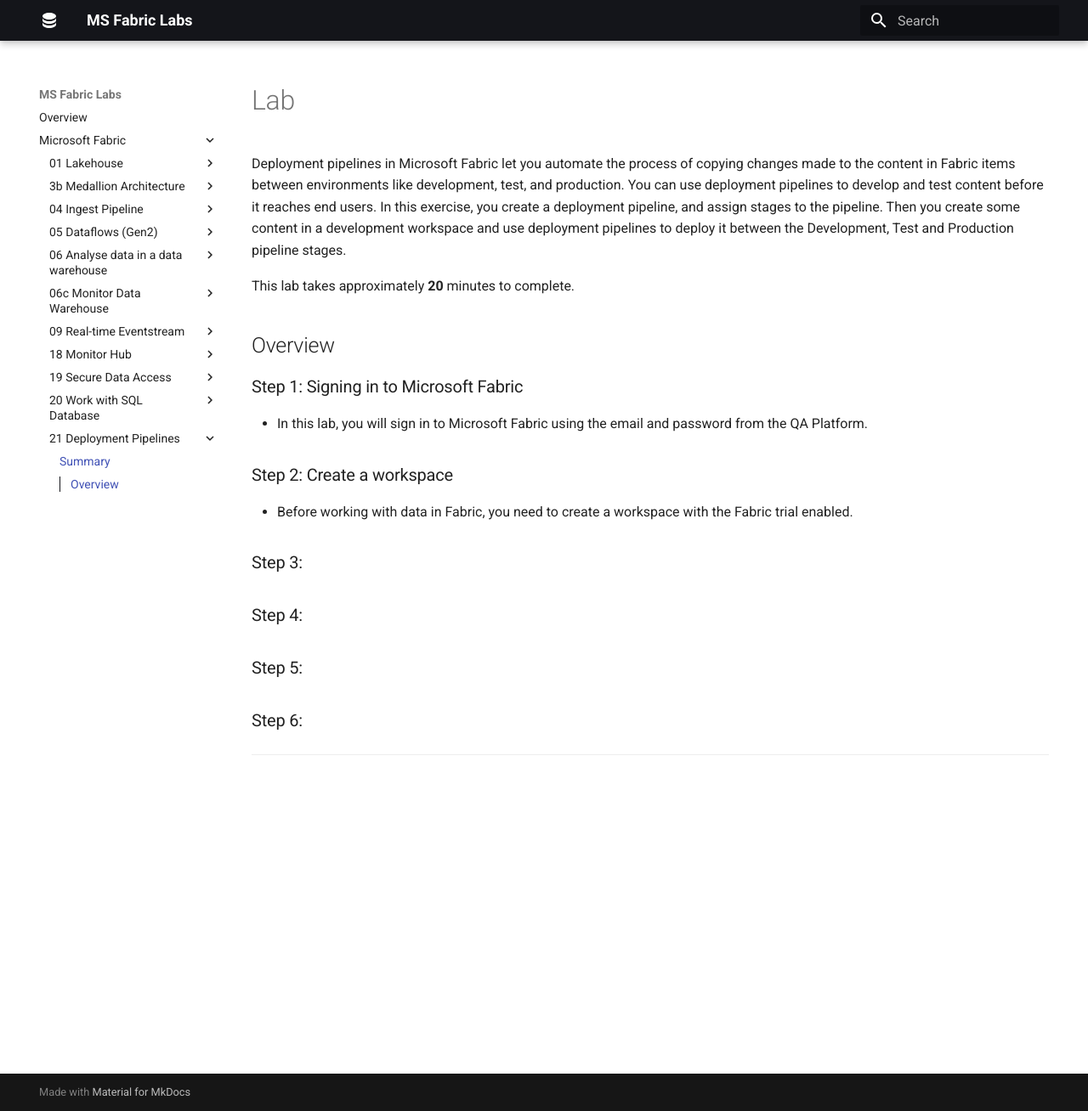
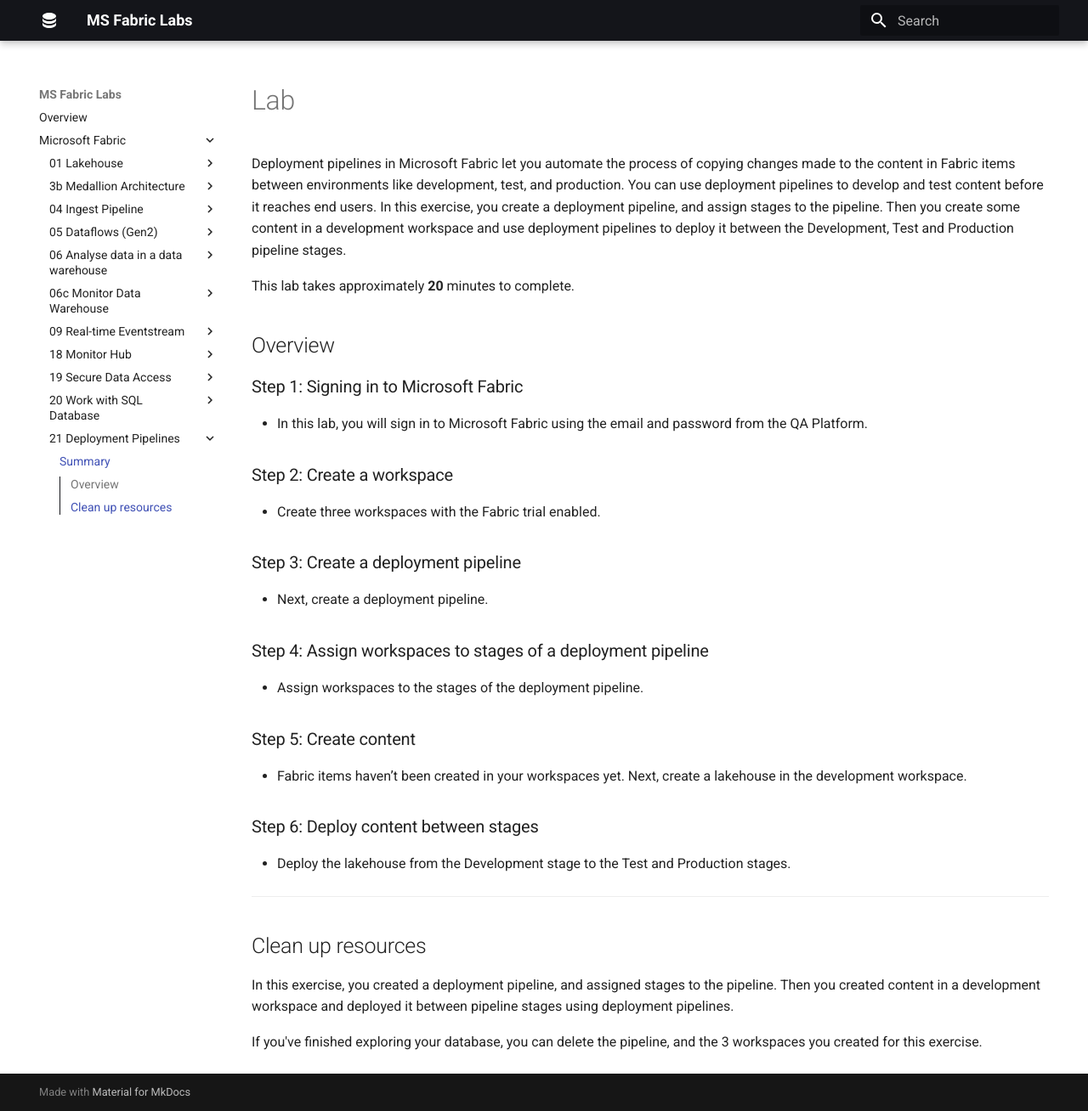
Before and after one commit to qaalabs/fabric, an MkDocs documentation site: the page built from docs/21-implement-cicd/summary.md, in a window 1280 px wide and 1308 px high. Shown: the whole window at 85% size. Built offline with MkDocs 1.6.1 and Material for MkDocs 9.7.7, drawn with Linux system fonts in a browser that asks for light colours.

Commit message:
update lab 21

```diff
--- a/docs/21-implement-cicd/summary.md
+++ b/docs/21-implement-cicd/summary.md
@@ -12,14 +12,28 @@
 
 ### Step 2: Create a workspace
 
-- Before working with data in Fabric, you need to create a workspace with the Fabric trial enabled.
+- Create three workspaces with the Fabric trial enabled.
 
-### Step 3:
+### Step 3: Create a deployment pipeline
 
-### Step 4:
+- Next, create a deployment pipeline.
 
-### Step 5:
+### Step 4: Assign workspaces to stages of a deployment pipeline
 
-### Step 6:
+- Assign workspaces to the stages of the deployment pipeline.
+
+### Step 5: Create content
+
+- Fabric items haven’t been created in your workspaces yet. Next, create a lakehouse in the development workspace.
+
+### Step 6: Deploy content between stages
+
+- Deploy the lakehouse from the Development stage to the Test and Production stages.
 
 ---
+
+## Clean up resources
+
+In this exercise, you created a deployment pipeline, and assigned stages to the pipeline. Then you created content in a development workspace and deployed it between pipeline stages using deployment pipelines.
+
+If you've finished exploring your database, you can delete the pipeline, and the 3 workspaces you created for this exercise.
```
Also changed, not shown: docs/21-implement-cicd/index.md (+14 -5 lines).
